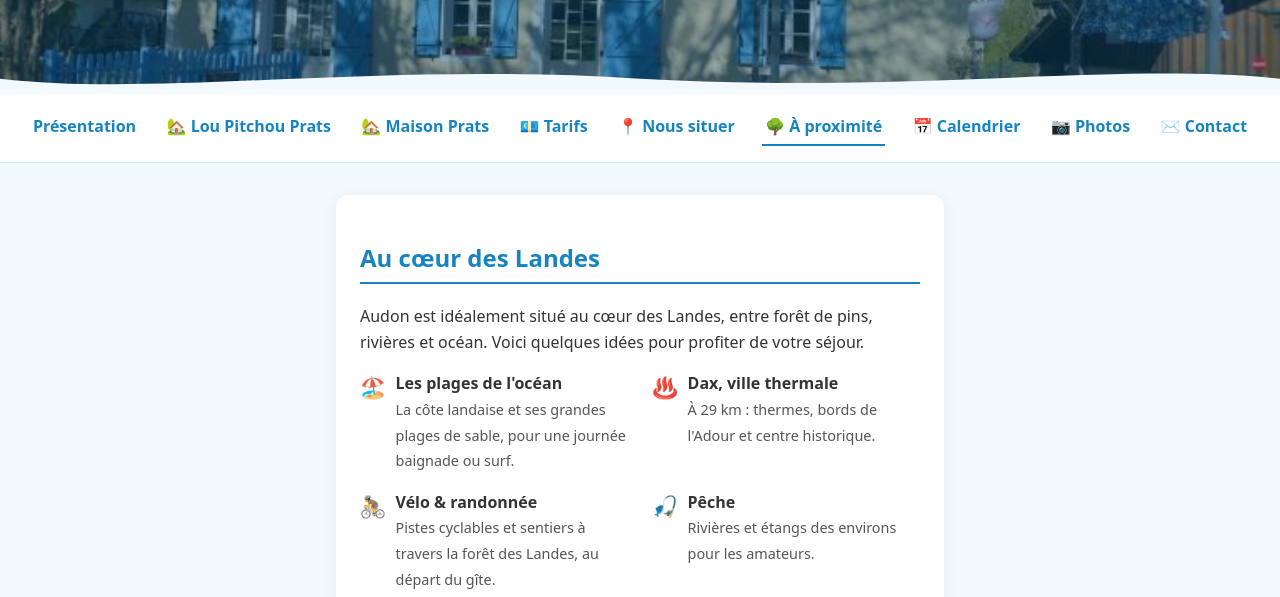
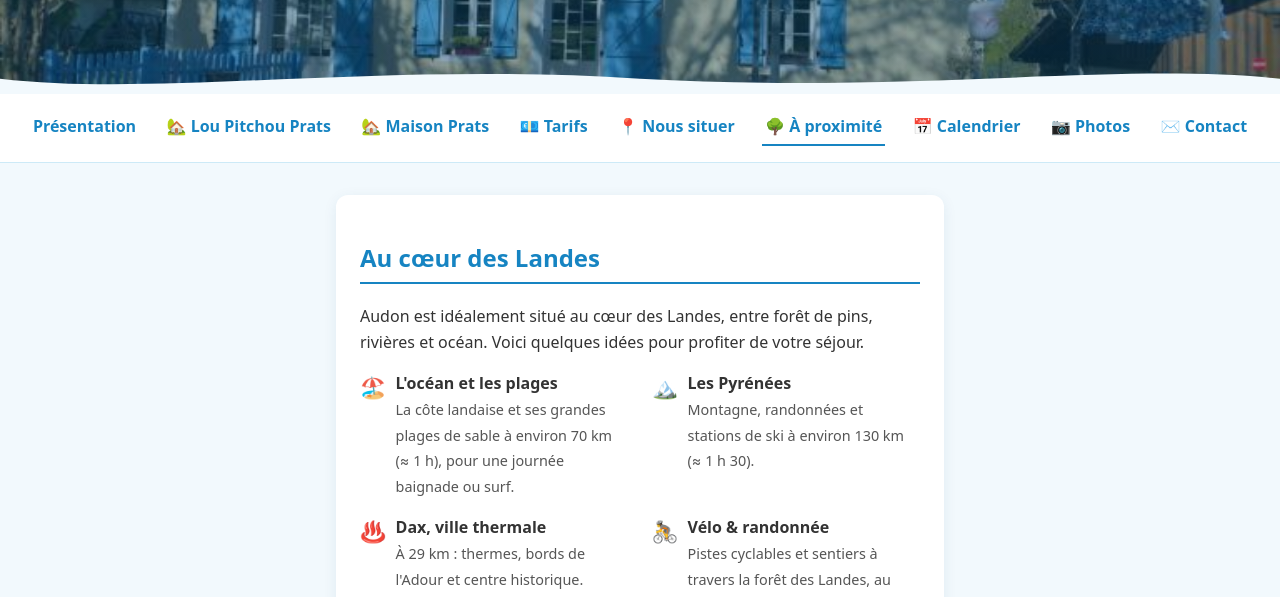
Before and after one commit to audrey-gautier/site-maman, a plain HTML site: page a-proximite.html in a window 1280 px wide. Shown: the part 194-791 px from the top of the page. Drawn offline with Linux system fonts and the light colour scheme; no server answers.

Commit message:
À proximité : ajout des Pyrénées + distances mer/montagne
- Océan et plages : environ 70 km (≈ 1 h)
- Les Pyrénées (montagne, ski) : environ 130 km (≈ 1 h 30)

Co-Authored-By: Claude Opus 4.8 <noreply@anthropic.com>

```diff
--- a/a-proximite.html
+++ b/a-proximite.html
@@ -38,7 +38,11 @@
       <ul class="points-forts-detail">
         <li>
           <span class="pf-icone">🏖️</span>
-          <div><strong>Les plages de l'océan</strong><br /><span class="pf-desc">La côte landaise et ses grandes plages de sable, pour une journée baignade ou surf.</span></div>
+          <div><strong>L'océan et les plages</strong><br /><span class="pf-desc">La côte landaise et ses grandes plages de sable à environ 70 km (≈ 1 h), pour une journée baignade ou surf.</span></div>
+        </li>
+        <li>
+          <span class="pf-icone">🏔️</span>
+          <div><strong>Les Pyrénées</strong><br /><span class="pf-desc">Montagne, randonnées et stations de ski à environ 130 km (≈ 1 h 30).</span></div>
         </li>
         <li>
           <span class="pf-icone">♨️</span>
```
